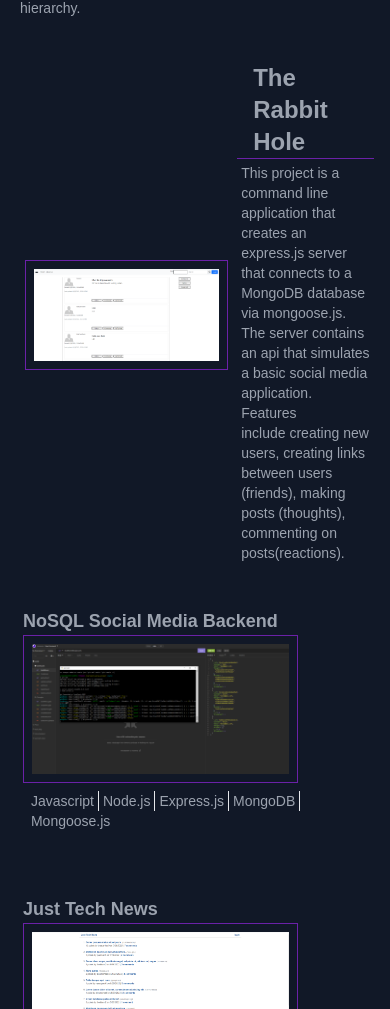
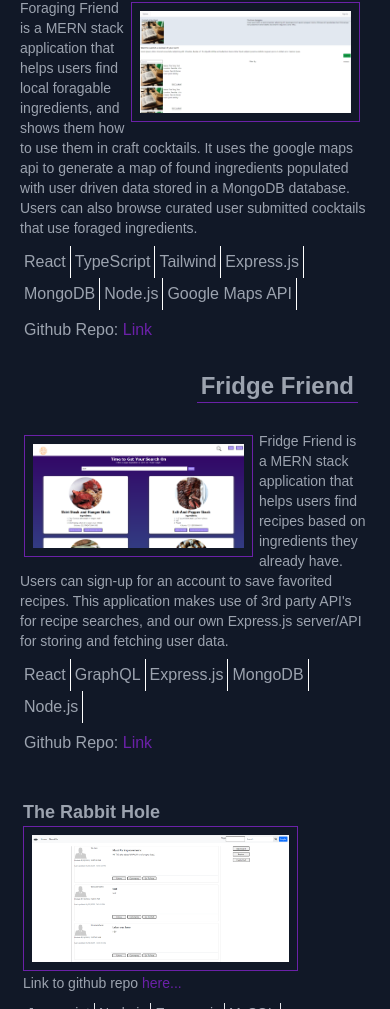
Before and after one commit to beimy/react-port, a React (Create React App) app: page / in a window 390 px wide. Shown: the part 991-2000 px from the top of the page. Built offline with nearby package versions, Linux system fonts and the light colour scheme; a web font is replaced by a local one.

Commit message:
made improvements to portfolio section layout for mobile

```diff
--- a/src/components/About/index.js
+++ b/src/components/About/index.js
@@ -7,7 +7,7 @@ function About(props) {
     } = props;
 
     return(
-        <section className='flex-col-reverse md:flex-row flex justify-center mt-[35%] md:mt-3/12 lg:mt-[15%] md:pb-80 md:mx-1/12 max-h-min scroll-m-20 md:scroll-m-32' id='about-section'>
+        <section className='flex-col-reverse flex justify-center align-middle h-screen max-h-screen scroll-m-20 md:flex-row md:mt-3/12 md:pb-80 md:mx-1/12 md:scroll-m-32 lg:mt-[15%]' id='about-section'>
             <div className='flex flex-col max-w-full md:max-h-min md:max-w-lg columns-1 justify-center z-10 align-middle pt-8 md:pt-0'>
                 <h3 className='hidden md:inline-block max-h-1/12 mb-2'>Hi There,</h3>
                 <p className='md:skewed-border-left bg-gray-900 p-2 self-center max-w-[60%] md:min-h-min md:max-w-none'>I'm Aaron Rones. A <a
@@ -17,7 +17,7 @@ function About(props) {
                 </p>
             </div>
             <div className=' max-w-max self-center'>
-                <h3 className='inline-block md:hidden max-h-1/12 mb-2'>Hi There,</h3>
+                <h3 className='inline-block pt-8 md:hidden max-h-1/12 mb-2'>Hi There,</h3>
                 <img className='max-h-[200px] md:max-h-[500px] p-8 md:skewed-border-right border-purple-800 border-2' src={require(`../../assets/favicon.png`)}/>
             </div>
         </section>
--- /dev/null
+++ b/src/components/Large-Port-Wide/index.js
@@ -0,0 +1,34 @@
+import React from "react";
+
+function LargePortWide(props) {
+    return (
+    <>
+        <div className="flex p-2 pt-8 md:pr-10 flex-row-reverse max-w-full">
+                <a href="https://github.com/beimy/photo-port" target={'_blank'} className='flex self-center justify-center p-2 flex-[3]'>
+                    <img className="p-2 md:skewed-border-right border border-purple-800 max-w-[99%]"
+                        src={require(`../../assets/fridge-friend_snap.PNG`)}></img>
+                </a>
+                <div className="md:px-5 md:pr-10  max-w-[99%] flex-[2] self-center">
+                    <h3 className="md:text-4xl text-2xl font-bold border-b-purple-800 border-b md:border-0">Fridge Friend</h3>
+                    <p className="p-1 block md:skewed-border-left">This was my first project working with the react framework.<br/>
+                    It taught me about components, state, and using hooks to pass data around the component hierarchy.</p>
+                </div>
+            </div>
+
+            <div className="flex p-2 pt-8 flex-row-reverse max-w-full md:pl-10">
+                <div className="md:px-5 md:pl-10  max-w-[99%] flex-[2] self-center">
+                    <h3 className="md:text-4xl text-2xl font-bold border-b-purple-800 border-b md:border-0 pl-4">The Rabbit Hole</h3>
+                    <p className="p-1 block md:skewed-border-right">This project is a command line application that creates an express.js server<br/>
+                    that connects to a MongoDB database via mongoose.js. The server contains an api that simulates a basic social media application. Features <br/>
+                    include creating new users, creating links between users (friends), making posts (thoughts), commenting on posts(reactions).</p>
+                </div>
+                <a href="https://github.com/beimy/tech-blog" target={'_blank'} className='flex self-center justify-center p-2 flex-[3]'>
+                    <img className="p-2 md:skewed-border-left border border-purple-800 max-w-[99%]"
+                        src={require(`../../assets/rabbithole_screenshot.PNG`)}></img>
+                </a>
+            </div>
+    </>
+    )
+};
+
+export default LargePortWide;
--- /dev/null
+++ b/src/components/Large-Port/index.js
@@ -0,0 +1,60 @@
+import React from "react";
+
+function LargePort(props) {
+    return (
+    <>
+        <h3 className="md:text-4xl text-2xl font-bold border-b-purple-800 border-b md:border-0 w-fit pt-8 px-1 mx-3">Foraging Friend</h3>
+            <div className="flex p-2 pt-6 md:pr-10 max-w-full">
+                <div className="p-1 md:px-5 md:pr-10  max-w-[99%] flex-[2] self-center">
+                    <a href="https://beimy.github.io/foraging-site/" target={'_blank'} className='flex flex-[3] float-right w-2/3 m-1'>
+                        <img className="p-2 md:skewed-border-right border border-purple-800 max-w-[99%]"
+                            src={require(`../../assets/foraging-still_01.PNG`)}></img>
+                    </a>
+                    <p className=" block md:skewed-border-left">Foraging Friend is a MERN stack application that helps users find local foragable ingredients, and shows them how to use them in craft cocktails. It uses the google maps api to generate a map of found ingredients populated with user driven data stored in a MongoDB database. Users can also browse curated user submitted cocktails that use foraged ingredients.</p>
+                    <ul className="flex flex-wrap overflow-visible my-2">
+                        <li className="p-1 pr-1 border-r border-white">React</li>
+                        <li className="p-1 pr-1 border-r border-white">TypeScript</li>
+                        <li className="p-1 border-r border-white">Tailwind</li>
+                        <li className="p-1 border-r border-white">Express.js</li>
+                        <li className="p-1 border-r border-white">MongoDB</li>
+                        <li className="p-1 pr-1 border-r border-white">Node.js</li>
+                        <li className="p-1 border-r border-white">Google Maps API</li>
+                    </ul>
+                    <span className="mt-4 p-1">Github Repo:<a href="https://github.com/beimy/foraging-site" target={'_blank'} className='text-purple-800'> Link</a></span>
+                </div>
+            </div>
+
+            <h3 className="text-2xl font-bold border-b-purple-800 border-b w-fit pt-4 px-1 mx-6 float-right md:border-0 md:text-4xl ">Fridge Friend</h3>
+            <div className="flex p-2 pt-6 md:pr-10 max-w-full clear-both">
+                <div className="p-1 md:px-5 md:pr-10  max-w-[99%] flex-[2] self-center">
+                    <a href="https://fridge-friends.herokuapp.com/" target={'_blank'} className='flex flex-[3] float-left w-2/3 m-1'>
+                        <img className="p-2 md:skewed-border-right border border-purple-800 max-w-[99%]"
+                            src={require(`../../assets/fridge-friend_snap.PNG`)}></img>
+                    </a>
+                    <p className=" block md:skewed-border-left">Fridge Friend is a MERN stack application that helps users find recipes based on ingredients they already have. Users can sign-up for an account to save favorited recipes. This application makes use of 3rd party API's for recipe searches, and our own Express.js server/API for storing and fetching user data.</p>
+                    <ul className="flex flex-wrap overflow-visible my-2">
+                        <li className="p-1 pr-1 border-r border-white">React</li>
+                        <li className="p-1 border-r border-white">GraphQL</li>
+                        <li className="p-1 border-r border-white">Express.js</li>
+                        <li className="p-1 border-r border-white">MongoDB</li>
+                        <li className="p-1 pr-1 border-r border-white">Node.js</li>
+                    </ul>
+                    <span className="mt-4 p-1">Github Repo:<a href="https://github.com/beimy/fridge-friend" target={'_blank'} className='text-purple-800'> Link</a></span>
+                </div>
+            </div>
+
+            {/* <div className="flex p-2 pt-8 max-w-full md:pl-10">
+                <div className="md:px-5 md:pl-10  max-w-[99%] flex-[2] self-center">
+                <h3 className="md:text-4xl text-2xl font-bold border-b-purple-800 border-b md:border-0 pl-4">Fridge Friend</h3>
+                <p className="p-1 block md:skewed-border-right">Fridge Friend is a MERN stack application that helps users find recipes based on ingredients they already have. Users can sign-up for an account to save favorited recipes. This application makes use of 3rd party API's for recipe searches, and our own Express.js server/API for storing and fetching user data.</p>
+                </div>
+                <a href="https://fridge-friends.herokuapp.com/" target={'_blank'} className='flex self-center justify-center p-2 flex-[3]'>
+                <img className="p-2 md:skewed-border-left border border-purple-800 max-w-[99%]"
+                src={require(`../../assets/fridge-friend_snap.PNG`)}></img>
+                </a>
+            </div> */}
+    </>
+    )
+};
+
+export default LargePort;
--- a/src/components/Portfolio/index.js
+++ b/src/components/Portfolio/index.js
@@ -1,68 +1,58 @@
 import React, {useRef} from "react";
-import Single from '../Single'
+import Single from '../Single';
+import LargePort from "../Large-Port";
+import LargePortWide from "../Large-Port-Wide";
+import useWindowDimensions from "../../hooks/useWindowDimensions";
 
 function Portfolio(props) {
     const titleRef = useRef();
 
     const projects = [
         {
+            name: 'The Rabbit Hole',
+            description: 'This is a blog style website designed to help users trace their steps when "Going down a rabbit hole" with a new technology, script, tool, etc. It uses a MySQL database to store user data, and Handlebars.js to dynamically render content.',
+            pic: 'rabbithole_screenshot.PNG',
+            techs: ['Javascript', 'Node.js', 'Express.js', 'MySQL', 'Handlebars.js'],
+            liveLink: 'https://therabbithole-blog.herokuapp.com/',
+            gitLink: 'https://github.com/beimy/tech-blog'
+        },
+        {
             name: 'NoSQL Social Media Backend',
             description: 'This project is a command line application that creates an express.js server that connects to a MongoDB database via mongoose.js. The server contains an api that simulates a basic social media application. Features include creating new users, creating links between users (friends), making posts (thoughts), commenting on posts(reactions).',
             pic: 'nosqlbackend_screenshot.PNG',
             techs: ['Javascript', 'Node.js', 'Express.js', 'MongoDB', 'Mongoose.js'],
-            link: 'https://github.com/beimy/social-network-nosql'
+            liveLink: 'https://github.com/beimy/social-network-nosql',
+            gitLink: ''
         },
         {
             name: 'Just Tech News',
             description: 'This is a simple blog style website that uses an express.js server to connect to a SQL database. Users can create posts, make friends, and edit posts. This was my first use of the MVC paradigm, using handlebars to cut down on repetitive code.',
             pic: 'mvc-lesson-snapshot.PNG',
-            techs: ['Javascript', 'SQL', 'Sequelize',],
-            link: 'https://github.com/beimy/just-tech-news'
+            techs: ['Javascript', 'SQL', 'Sequelize', 'Handlbars.js'],
+            liveLink: 'https://github.com/beimy/just-tech-news',
+            gitLink: ''
         },
         {
             name: 'SQL Store Backend',
             description: 'This application sets up a backend meant for an online storefront. Users can use the api endpoints to read, write, update, and delete data from a MySQL database, via an express server making use of the sequelize package.',
             pic: 'store-backend_screenshot.PNG',
             techs: ['Javascript', 'SQL', 'Node.js'],
-            link: 'https://github.com/beimy/store-backend'
-        },
-        {
-            name: 'Note Taker',
-            description: 'This simple website allows users to take notes. Users can save notes to a database, and also delete unneeded notes.',
-            pic: 'noteTaker_still.png',
-            techs: ['Javascript', 'SQL', 'Node.js'],
-            link: 'https://github.com/beimy/note-taker'
+            liveLink: 'https://github.com/beimy/store-backend',
+            gitLink: ''
         }
     ];
 
+    const {height, width} = useWindowDimensions();
+
     return (
-        <section className="relative scroll-m-24 md:scroll-m-32 border-t-4 border-white mt-20 max-w-full p-2 md:px-10" id="porfolio-section">
+        <section className="relative scroll-m-24 border-t-4 mt-10 border-white max-w-full p-2 md:scroll-m-32 md:px-10" id="porfolio-section">
             <h2 ref={titleRef} className="bg-gray-900 ml-10 text-2xl md:text-7xl md:-top-12 -top-5 md:relative absolute inline-block">Portfolio</h2>
 
-            <div className="flex p-2 pt-8 md:pr-10 flex-row-reverse max-w-full">
-                <a href="https://github.com/beimy/photo-port" target={'_blank'} className='flex self-center justify-center p-2 flex-[3]'>
-                    <img className="p-2 md:skewed-border-right border border-purple-800 max-w-[99%]"
-                        src={require(`../../assets/fridge-friend_snap.PNG`)}></img>
-                </a>
-                <div className="md:px-5 md:pr-10  max-w-[99%] flex-[2] self-center">
-                    <h3 className="md:text-4xl text-2xl font-bold border-b-purple-800 border-b md:border-0">Fridge Friend</h3>
-                    <p className="p-1 block md:skewed-border-left">This was my first project working with the react framework.<br/>
-                    It taught me about components, state, and using hooks to pass data around the component hierarchy.</p>
-                </div>
-            </div>
-
-            <div className="flex p-2 pt-8 flex-row-reverse max-w-full md:pl-10">
-                <div className="md:px-5 md:pl-10  max-w-[99%] flex-[2] self-center">
-                    <h3 className="md:text-4xl text-2xl font-bold border-b-purple-800 border-b md:border-0 pl-4">The Rabbit Hole</h3>
-                    <p className="p-1 block md:skewed-border-right">This project is a command line application that creates an express.js server<br/>
-                    that connects to a MongoDB database via mongoose.js. The server contains an api that simulates a basic social media application. Features <br/>
-                    include creating new users, creating links between users (friends), making posts (thoughts), commenting on posts(reactions).</p>
-                </div>
-                <a href="https://github.com/beimy/tech-blog" target={'_blank'} className='flex self-center justify-center p-2 flex-[3]'>
-                    <img className="p-2 md:skewed-border-left border border-purple-800 max-w-[99%]"
-                        src={require(`../../assets/rabbithole_screenshot.PNG`)}></img>
-                </a>
-            </div>
+            {width <= 767 ?
+                <LargePort></LargePort>
+                :
+                <LargePortWide></LargePortWide>
+            }
 
             <div className=" pt-1/12 px-[4%]">
                 {projects.map(project => (
@@ -71,7 +61,8 @@ function Portfolio(props) {
                         description={project.description}
                         pic={project.pic}
                         techs={project.techs}
-                        link={project.link}
+                        liveLink={project.liveLink}
+                        gitLink={project.gitLink}
                     />
                 ))}
             </div>
--- a/src/components/Single/index.js
+++ b/src/components/Single/index.js
@@ -1,6 +1,6 @@
 import React from "react";
 
-function Single({name, description, pic, techs, link}) {
+function Single({name, description, pic, techs, liveLink, gitLink}) {
 
 
     return(
@@ -8,22 +8,27 @@ function Single({name, description, pic, techs, link}) {
             <div className="flex align-middle">
                 <div className="md:max-w-[50%] max-w-[80%]">
                     <h4 className="text-lg font-bold md:hidden">{name}</h4>
-                    <a className="" href={link} target={'_blank'}>
+                    <a className="" href={liveLink} target={'_blank'}>
                         <img
                             src={require(`../../assets/${pic}`)}
                             alt={name}
                             className='p-2 border border-purple-800'
                         />
                     </a>
+                    {gitLink &&
+                        <span className="text-sm">Link to github repo
+                            <a className="text-purple-800 text-sm" href={gitLink} target='_blank'> here...</a>
+                        </span>
+                    }
                 </div>
                 <div className="hidden md:block ml-2 max-w-[50%]">
                     <h4 className="border-b border-purple-800 text-lg font-bold">{name}</h4>
                     <p>{description}</p>
                 </div>
             </div>
-            <div className="flex ml-1 mt-2 max-w-full">
+            <div className="flex mt-2 max-w-full">
                 <p className="hidden md:block">Technologies Used:</p>
-                <ul className="flex flex-wrap pr-2 overflow-visible">
+                <ul className="flex flex-wrap overflow-visible">
                     {techs.map((tech, index, array) => (
                         <li className={`px-1 ${index == array.length -1 ? '' : 'border-r'}`}>
                             <p className={``}>{tech}</p>
--- /dev/null
+++ b/src/hooks/useWindowDimensions.js
@@ -0,0 +1,24 @@
+import { useState, useEffect } from 'react';
+
+function getWindowDimensions() {
+    const { innerWidth: width, innerHeight: height } = window;
+    return {
+        width,
+        height
+    };
+};
+
+export default function useWindowDimensions() {
+    const [windowDimensions, setWindowDimensions] = useState(getWindowDimensions());
+
+    useEffect(() => {
+        function handleResize() {
+            setWindowDimensions(getWindowDimensions());
+        }
+
+        window.addEventListener('resize', handleResize);
+        return () => window.removeEventListener('resize', handleResize);
+    }, []);
+
+    return windowDimensions;
+}
```
Also changed, not shown: src/assets/foraging-still_01.PNG (added), 1 other file (tests, documents, lock files or other folders).
